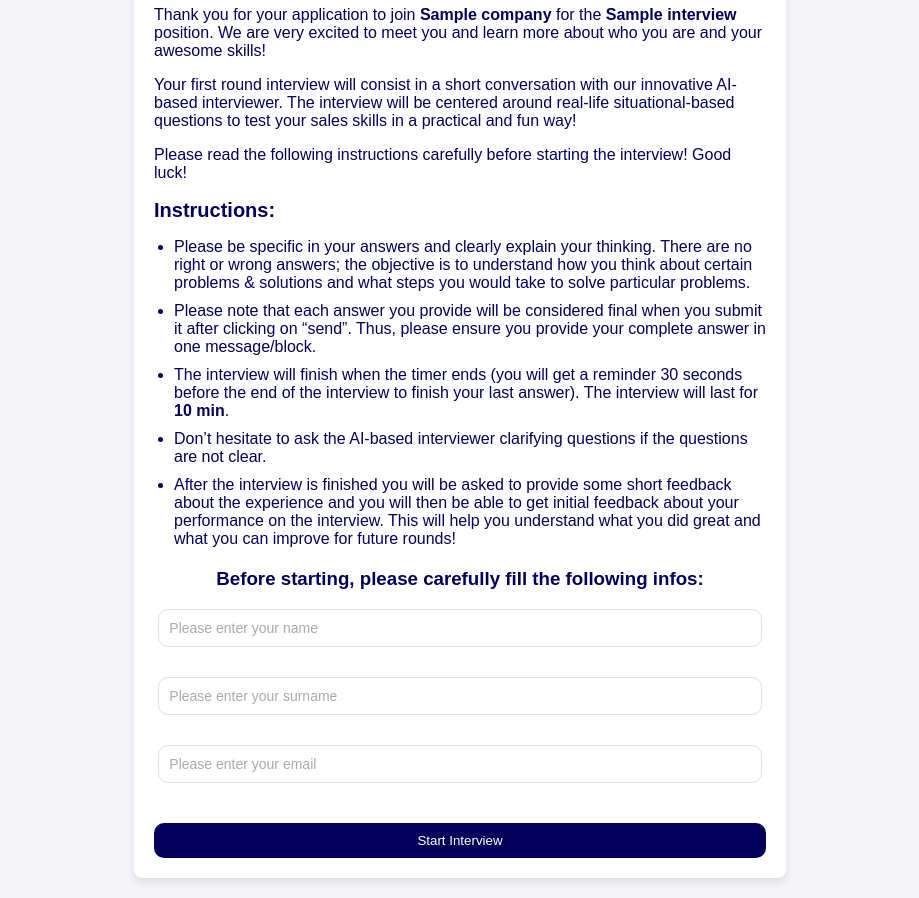
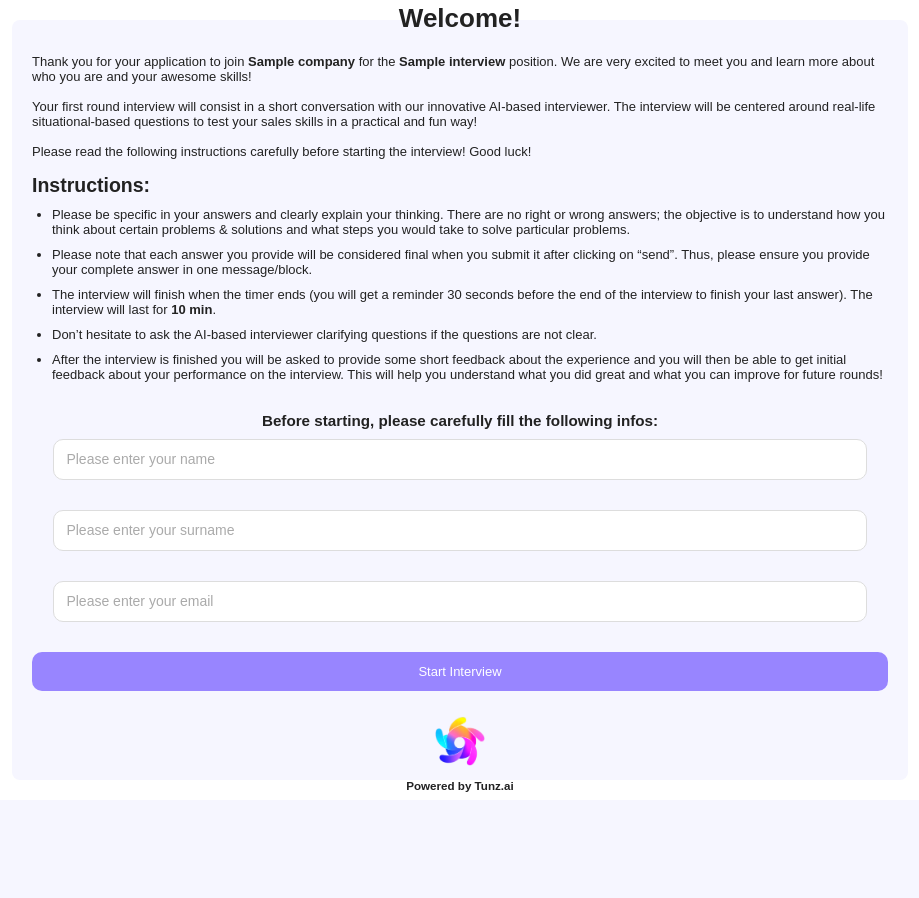
Before and after one commit to sidneygolstein/tunz2.ai, a Flask app: page /applicant_home/1/1 in a window 1280 px wide. Shown: the whole page, without its empty margins (290-1209 px from the left). After the commit the page ends 792 px from the top, so only its background shows below. Run offline with Flask 3, Linux system fonts and the light colour scheme; tables that the repository leaves empty hold one stand-in row (values such as "Sample post"); parts of the project's set-up code (start-up, migrations or seed data) failed here and were passed over.

Commit message:
New design applicant home

```diff
--- a/app/main/routes.py
+++ b/app/main/routes.py
@@ -323,17 +323,22 @@
     company = Company.query.get_or_404(hr.company_id)
     company_name = company.name
 
+    error_message = None
 
     if request.method == 'POST':
         name = request.form['name']
         surname = request.form['surname']
         email = request.form['email']
 
-        new_applicant = Applicant(name=name, surname=surname, email_address=email)
-        db.session.add(new_applicant)
-        db.session.commit()
+        # Server-side validation
+        if not name or not surname or not email:
+            error_message = "All fields are required to start the interview."
+        else:
+            new_applicant = Applicant(name=name, surname=surname, email_address=email)
+            db.session.add(new_applicant)
+            db.session.commit()
 
-        return redirect(url_for('main.start_chat', hr_id = hr_id, interview_parameter_id=interview_parameter_id, interview_id=interview_id, applicant_id = new_applicant.id))
+            return redirect(url_for('main.start_chat', hr_id = hr_id, interview_parameter_id=interview_parameter_id, interview_id=interview_id, applicant_id = new_applicant.id))
 
     return render_template(
         'applicant/applicant_home.html',
@@ -345,7 +350,8 @@
         industry=interview_parameter.industry,
         hr_email=hr.email,
         duration=duration,
-        company_name = company_name
+        company_name = company_name,
+        error_message=error_message  # Pass the error message to the template
     )
 
 
--- a/app/static/static/styles_applicant.css
+++ b/app/static/static/styles_applicant.css
@@ -1,34 +1,70 @@
-/* LOGIN */
+/* General Reset */
+* {
+    margin: 0;
+    padding: 0;
+    box-sizing: border-box;
+}
 
-body {
+html, body {
+    height: 100%; /* Ensure the body takes the full height */
     display: flex;
     justify-content: center;
     align-items: center;
-    height: 100vh;
-    background-color: #f4f4f9;
+    background-color: #ffffff;
     font-family: Arial, sans-serif;
-    margin: 0;
 }
 
+/* Applicant Container */
 .applicant-container {
-    background-color: #fff;
+    background-color: #f6f6ff; /* Background color */
     padding: 20px;
     border-radius: 8px;
-    box-shadow: 0 4px 8px rgba(0, 0, 0, 0.1);
     text-align: center;
-    width: 80%;
-    max-width: 800px;
-    margin: auto;
+    width: 90vw; /* Responsive width based on viewport width */
+    max-width: 1200px; /* Maximum width for larger screens */
+    height: 95vh; /* Responsive height based on viewport height */
+    min-height: 400px; /* Minimum height for smaller screens */
+    max-height: 95vh; /* Maximum height for taller screens */
+    color: #222222; /* Text color */
+    display: flex;
+    flex-direction: column;
+    justify-content: center;
+}
+
+/* Responsive font size based on viewport height */
+@media (max-height: 600px) {
+    .applicant-container {
+        font-size: 11px; /* Smaller font size for shorter screens */
+    }
+}
+
+@media (min-height: 601px) and (max-height: 800px) {
+    .applicant-container {
+        font-size: 13px; /* Medium font size for medium height screens */
+    }
+}
+
+@media (min-height: 801px) {
+    .applicant-container {
+        font-size: 14px; /* Larger font size for taller screens */
+    }
 }
 
 .applicant-container h1 {
-    font-size: 24px;
+    font-size: 2em; /* Heading font size */
     margin-bottom: 20px;
+    color: #222222;
 }
 
 .applicant-container p {
     text-align: left;
     margin-bottom: 15px;
+}
+
+.applicant-container h5 {
+    text-align: center;
+    margin-bottom: 5px;
+    margin-top: 10px;
 }
 
 .instructions {
@@ -37,7 +73,7 @@
 }
 
 .instructions h2 {
-    font-size: 20px;
+    font-size: 1.5em;
     margin-bottom: 10px;
 }
 
@@ -50,6 +86,7 @@
     margin-bottom: 10px;
 }
 
+/* Form Styling */
 .applicant-container form {
     display: flex;
     flex-direction: column;
@@ -60,15 +97,14 @@
     display: none; /* Hide the label */
 }
 
+.applicant-container input[type="name"],
 .applicant-container input[type="email"],
-.applicant-container input[type="text"],
-.applicant-container input[type="confirm_password"],
-.applicant-container input[type="password"] {
-    padding: 10px;
-    margin-bottom: 10px;
+.applicant-container input[type="text"] {
+    padding: 12px;
+    margin-top: 10px;
     border: 1px solid #ddd;
     border-radius: 10px;
-    font-size: 14px;
+    font-size: 1em; /* Responsive font size */
     width: 95%;
 }
 
@@ -77,26 +113,28 @@
     color: #aaa;
 }
 
+/* Button Styling */
 .applicant-container button {
-    padding: 10px;
-    background-color: #03005b;
+    padding: 12px;
+    background-color: #9885ff; /* Button color */
     color: white;
     border: none;
     border-radius: 10px;
     cursor: pointer;
     margin-top: 10px;
     width: 100%;
+    font-size: 1em; /* Responsive font size */
 }
 
 .applicant-container button:hover {
-    background-color: #03005b;
+    background-color: #7a6cd9; /* Darker shade on hover */
 }
 
 .applicant-container .forgot-password-link {
     display: block;
     margin-top: 10px;
     font-size: 14px;
-    color: #03005b;
+    color: #2d005e;
     text-decoration: none;
     text-align: right;
 }
@@ -108,6 +146,20 @@
 /* Responsive adjustments */
 @media (min-width: 768px) {
     .applicant-container {
-        width: 60%;
+        width: 70vw; /* Adjusted width for larger screens */
     }
 }
+
+/* Powered by section */
+.powered-by {
+    margin-top: auto;
+    text-align: center;
+    font-size: 14px;
+    color: #222222;
+}
+
+.powered-by img {
+    margin-top: 25px;
+    width: 50px;
+    height: auto;
+}
--- a/app/templates/applicant/applicant_home.html
+++ b/app/templates/applicant/applicant_home.html
@@ -24,6 +24,12 @@
             </ul>
         </div>
         <h3> <strong> Before starting, please carefully fill the following infos: </strong></h3>
+        <!-- Display the error message if it exists -->
+        {% if error_message %}
+            <div class="error-message" style="color: red; margin-bottom: 20px;">
+                {{ error_message }}
+            </div>
+        {% endif %}
         <form action="{{ url_for('main.applicant_home', hr_id=hr_id, interview_parameter_id=interview_parameter_id) }}" method="POST">
             <label for="name">Name:</label>
             <input type="text" id="name" name="name" placeholder="Please enter your name" required>
@@ -33,7 +39,14 @@
             <input type="email" id="email" name="email" placeholder="Please enter your email" required>
             <button type="submit" class="btn btn-primary start-interview-btn" data-action="start-itw">Start Interview</button>
         </form>
+
+        <div class="powered-by">
+            <img src="{{ url_for('static', filename='static/enhanced_tunz_logo_only.png') }}" alt="logo">
+            <h5>Powered by Tunz.ai</h5>
+        </div>
+
     </div>
+
 
     <!-- Confirmation Modal -->
     <div id="confirmation-modal" class="modal">
```
Also changed, not shown: app/static/static/styles_chat.css (line endings or trailing spaces).
